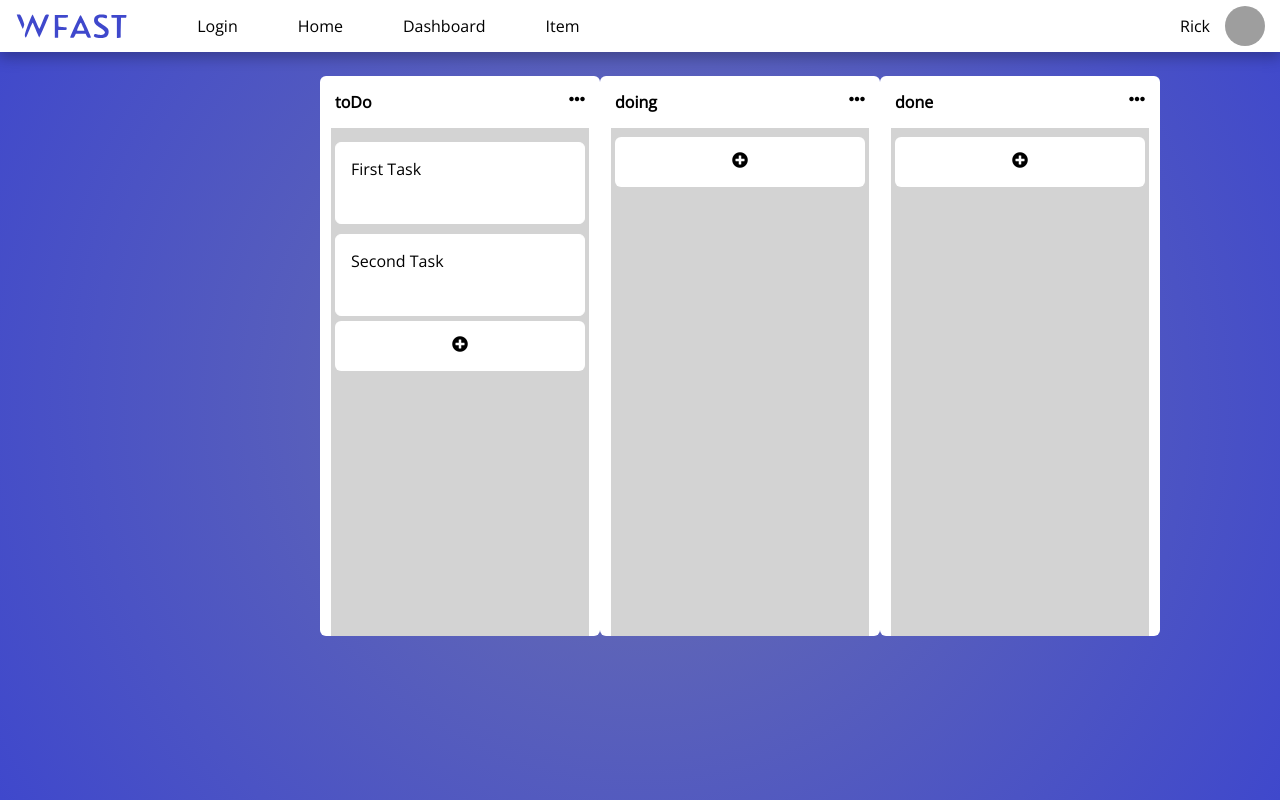
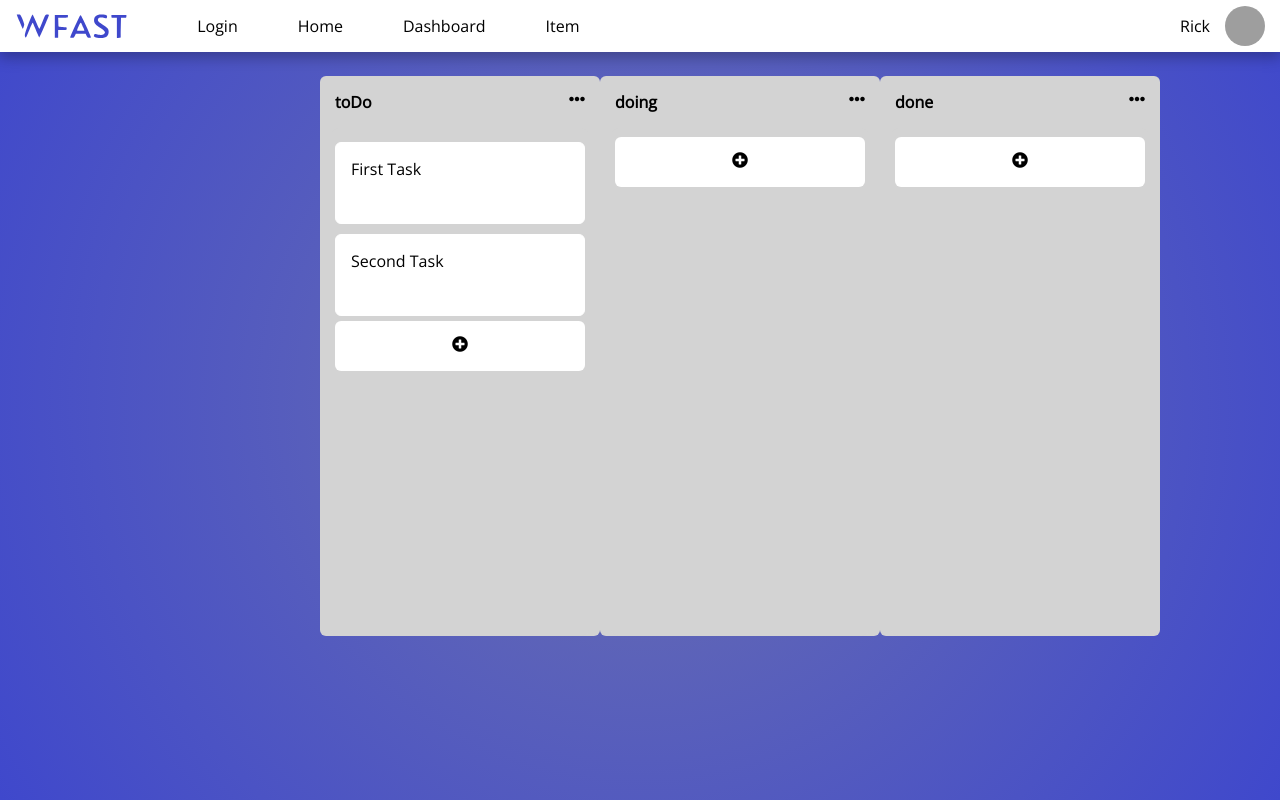
Before and after one commit to dre-lnx/wFast-react, a React (Create React App) app: page /item in a window 1280 px wide. Built offline with nearby package versions, Linux system fonts and the light colour scheme; grey boxes are pictures that could not be loaded.

Commit message:
fix colors

```diff
--- a/src/assets/App.css
+++ b/src/assets/App.css
@@ -434,7 +434,7 @@ html {
   -webkit-box-direction: normal;
       -ms-flex-direction: column;
           flex-direction: column;
-  background-color: white;
+  background-color: lightgrey;
 }
 
 .status .task {
--- a/src/assets/App.scss
+++ b/src/assets/App.scss
@@ -365,7 +365,7 @@ $animation-pattern: 0.5s;
 .status {
   border-radius: 6px;
   @include flex-y();
-  background-color: white;
+  background-color: lightgrey;
   .task {
     background-color: white;
     color: black;
--- a/src/pages/item.js
+++ b/src/pages/item.js
@@ -86,6 +86,7 @@ const Item = () => {
                           background: snapshot.isDraggingOver
                             ? 'lightblue'
                             : 'lightgrey',
+                          borderRadius: 8,
                           padding: 4,
                           width: 250,
                           alignSelf: 'center',
```
Also changed, not shown: 1 other file (tests, documents, lock files or other folders).
